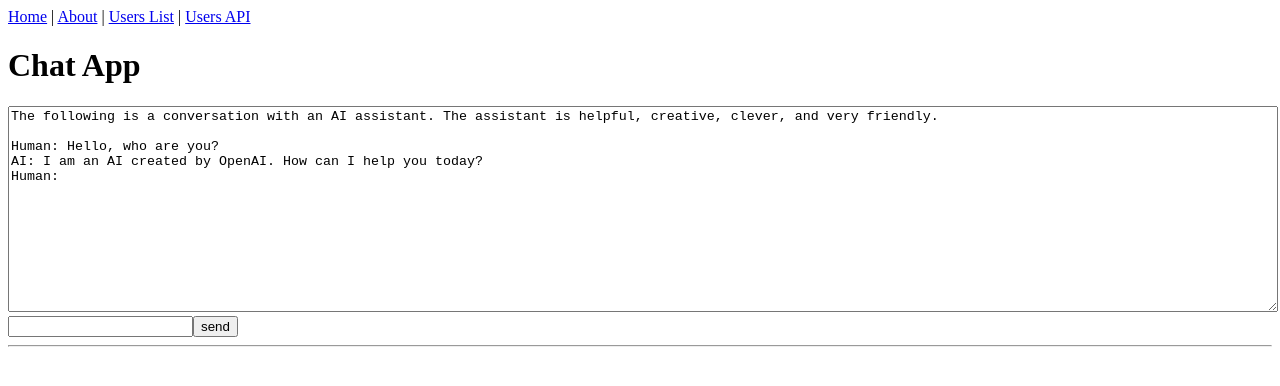
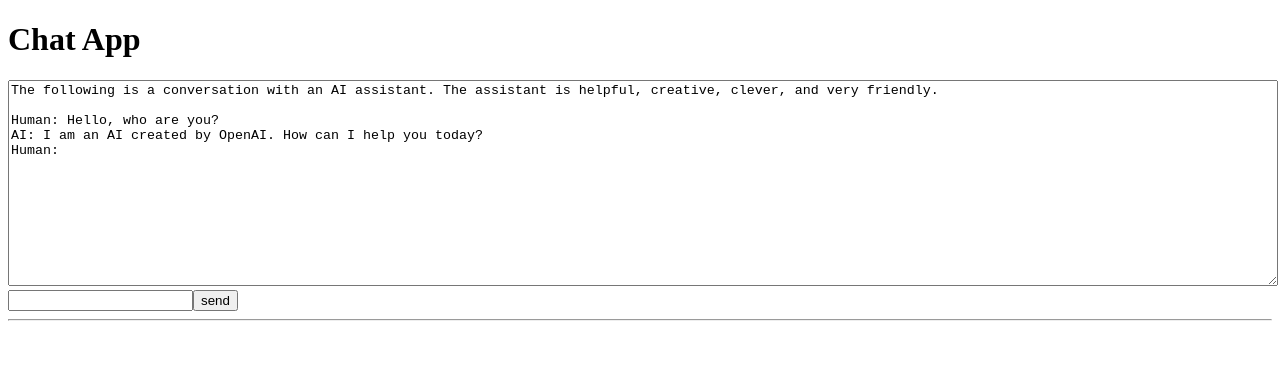
Before and after one commit to sjohns21/ina, a Next.js app: page / in a window 1280 px wide. Shown: the top 386 px of the page. Built offline with nearby package versions, Linux system fonts and the light colour scheme.

Commit message:
rm header

```diff
--- a/components/Layout.tsx
+++ b/components/Layout.tsx
@@ -14,13 +14,6 @@
       <meta charSet="utf-8"/>
       <meta name="viewport" content="initial-scale=1.0, width=device-width"/>
     </Head>
-    <header>
-      <nav>
-        <Link href="/">Home</Link> | <Link href="/about">About</Link> |{' '}
-        <Link href="/users">Users List</Link> |{' '}
-        <a href="/api/users">Users API</a>
-      </nav>
-    </header>
     {children}
     <footer>
       <hr/>
```
